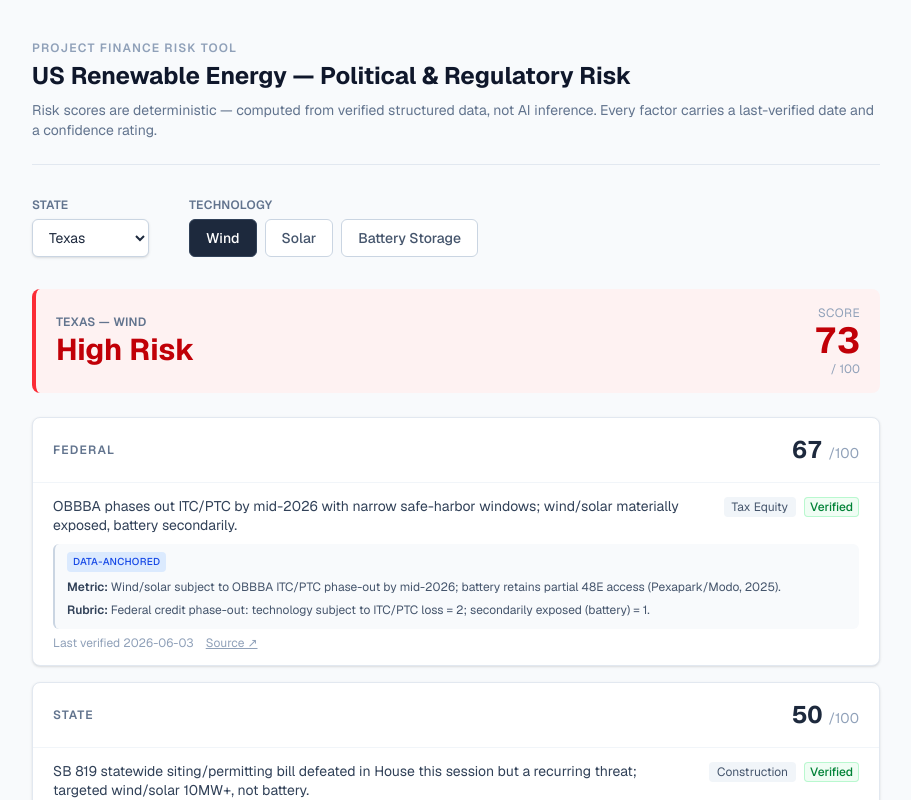
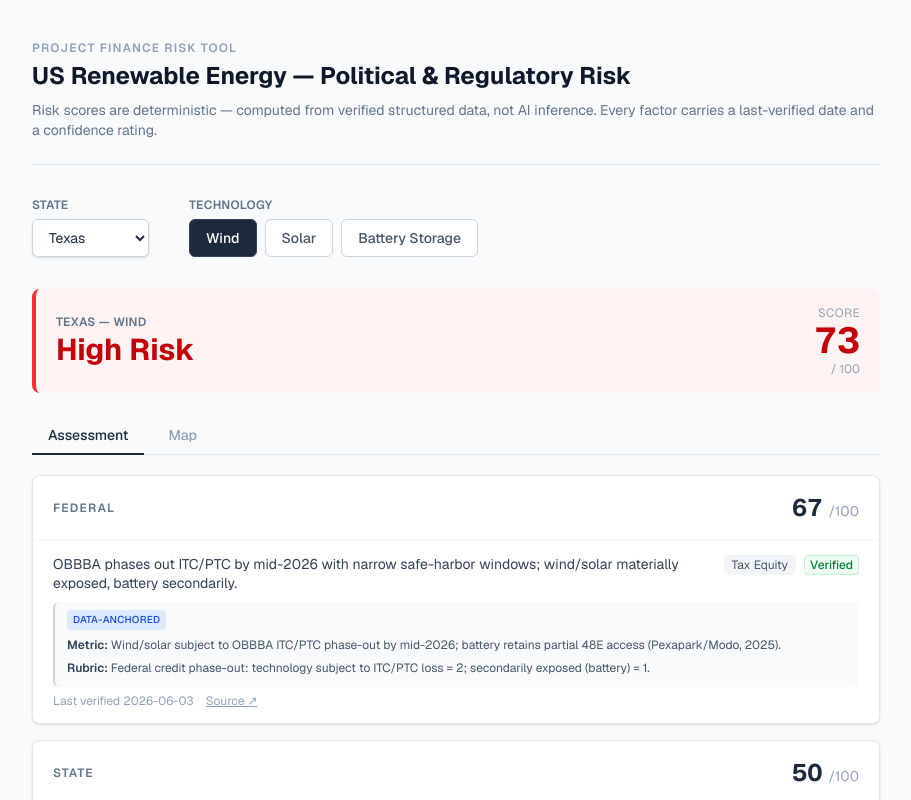
Before and after one commit to TheoMolinoff/political-risk-finder-pf, a Next.js app: page / in a window 1280 px wide. Both pictures are taken after a click on the button "Wind". Shown: the top 800 px of the page, without its empty margins (184-1095 px from the left). Built offline with nearby package versions, Linux system fonts and the light colour scheme.

Commit message:
Add Assessment/Map tabs to result view for discoverability

```diff
--- a/src/app/page.tsx
+++ b/src/app/page.tsx
@@ -23,6 +23,7 @@ const LEVEL_STYLES: Record<RiskLevel, { border: string; text: string; bg: string
 export default function Home() {
   const [selectedStateCode, setSelectedStateCode] = useState<string>('TX');
   const [selectedTech, setSelectedTech] = useState<Technology | null>(null);
+  const [resultView, setResultView] = useState<'assessment' | 'map'>('assessment');
 
   const stateRecord = STATES.find((s) => s.code === selectedStateCode);
   const result = stateRecord && selectedTech ? assess(stateRecord, selectedTech) : null;
@@ -82,7 +83,10 @@ export default function Home() {
               {TECHNOLOGIES.map(({ id, label }) => (
                 <button
                   key={id}
-                  onClick={() => setSelectedTech(selectedTech === id ? null : id)}
+                  onClick={() => {
+                    setSelectedTech(selectedTech === id ? null : id);
+                    setResultView('assessment');
+                  }}
                   className={`rounded-md border px-4 py-2 text-sm font-medium transition-colors ${
                     selectedTech === id
                       ? 'border-slate-700 bg-slate-800 text-white'
@@ -123,19 +127,38 @@ export default function Home() {
               </div>
             </div>
 
-            {/* Tier cards */}
+            {/* Assessment / Map tabs */}
+            <div className="mb-5 flex gap-2 border-b border-slate-200">
+              {(['assessment', 'map'] as const).map((v) => (
+                <button
+                  key={v}
+                  onClick={() => setResultView(v)}
+                  className={`-mb-px border-b-2 px-4 py-2 text-sm font-medium capitalize transition-colors ${
+                    resultView === v
+                      ? 'border-slate-800 text-slate-800'
+                      : 'border-transparent text-slate-400 hover:text-slate-600'
+                  }`}
+                >
+                  {v === 'assessment' ? 'Assessment' : 'Map'}
+                </button>
+              ))}
+            </div>
+
+            {resultView === 'assessment' ? (
+              /* Tier cards */
               <div className="flex flex-col gap-4">
                 {result.tiers.map((tier) => (
                   <TierCard key={tier.tier} result={tier} tech={result.technology} />
                 ))}
               </div>
-
-            <div className="mt-8 border-t border-slate-200 pt-6">
-              <h2 className="mb-1 text-sm font-semibold uppercase tracking-wide text-slate-500">
+            ) : (
+              <div>
+                <h2 className="mb-3 text-sm font-semibold uppercase tracking-wide text-slate-500">
                   Contested {result.technology} projects — {stateRecord.name}
                 </h2>
                 <USCountyMap stateCode={selectedStateCode} tech={result.technology} />
               </div>
+            )}
           </section>
         ) : (
           /* Empty state */
```
Lines whose indentation alone changed are shown as unchanged.
